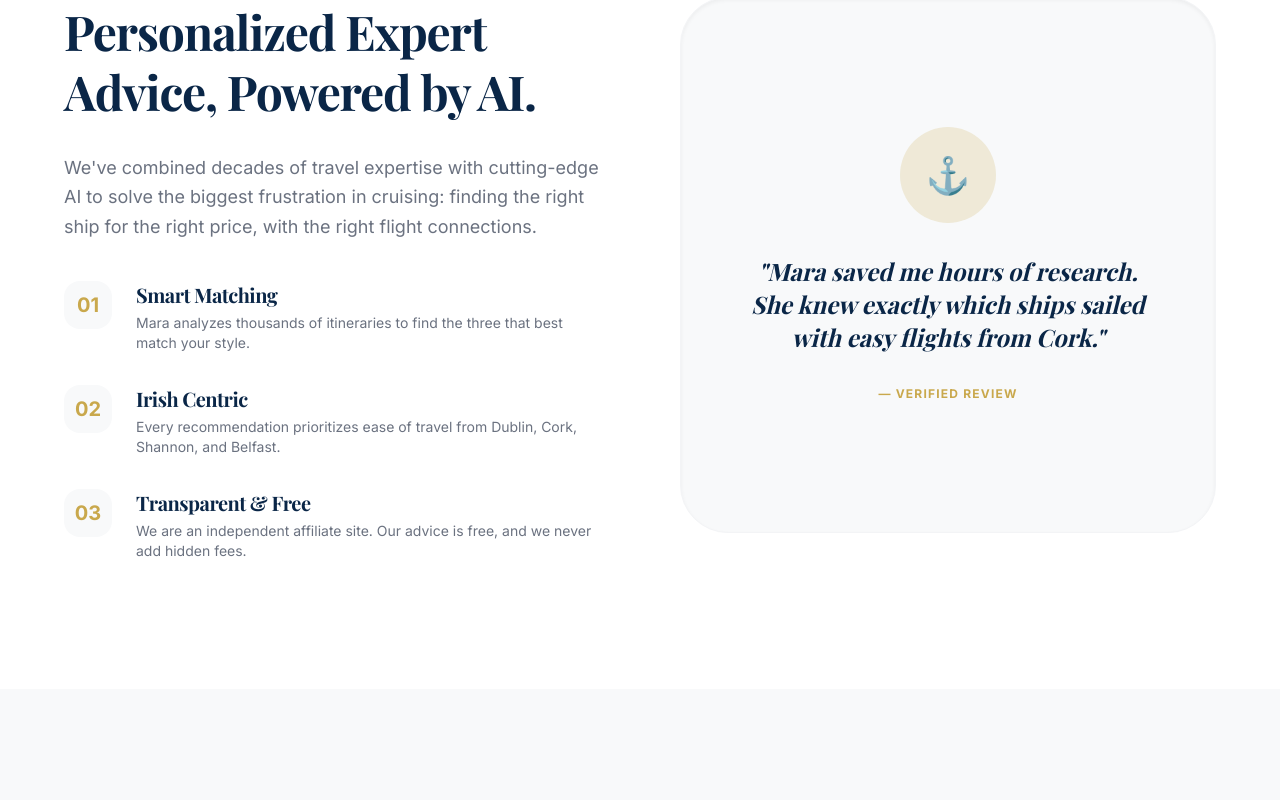
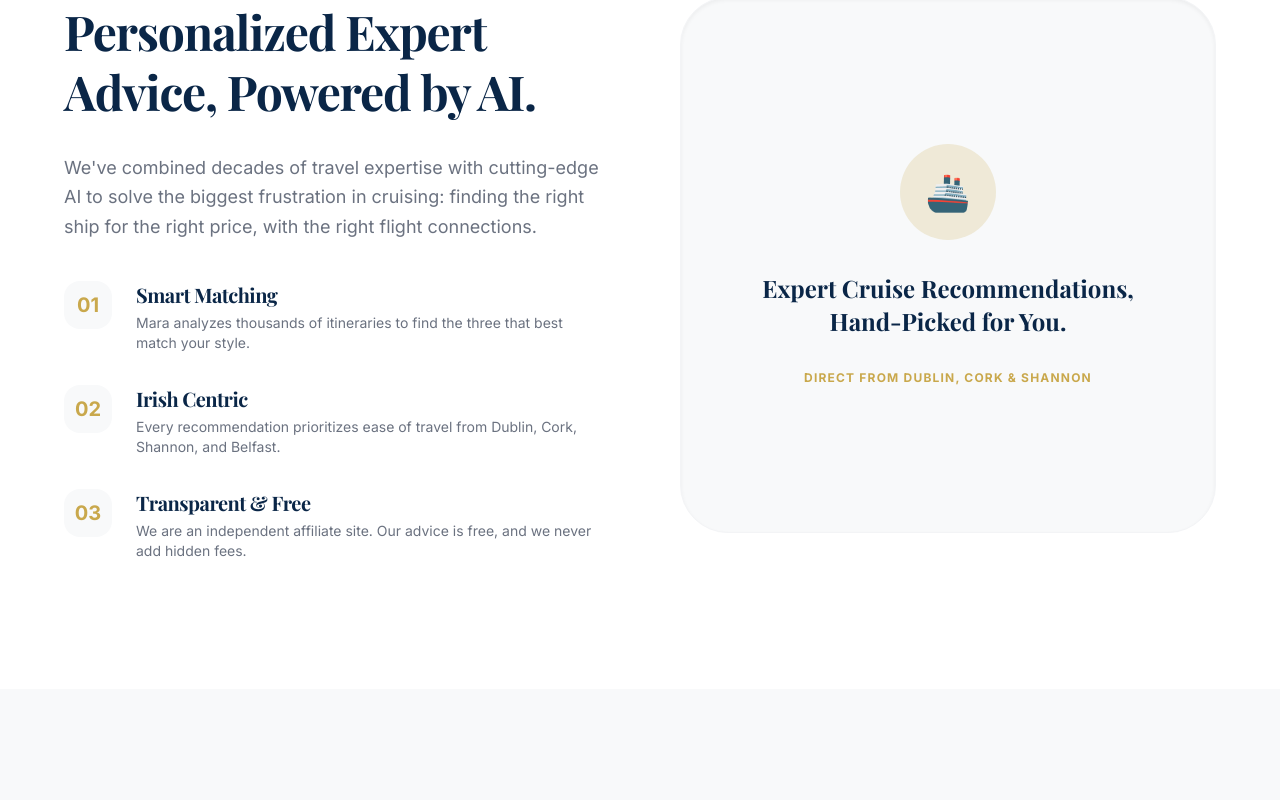
Before and after one commit to jkenny593-bit/Find-My-Cruise, a Next.js app: page / in a window 1280 px wide. Shown: the part 920-1720 px from the top of the page. Built offline with nearby package versions, Linux system fonts and the light colour scheme; no server answers; a web font is replaced by a local one.

Commit message:
Cleanup: Removed placeholder testimonials and updated river cruise imagery

```diff
--- a/app/page.tsx
+++ b/app/page.tsx
@@ -78,11 +78,11 @@ export default function Home() {
             </div>
             <div className="relative aspect-square bg-surface rounded-[3rem] overflow-hidden shadow-inner border border-gray-100 flex items-center justify-center p-16">
                <div className="text-center">
-                  <div className="w-24 h-24 bg-accent/20 rounded-full mx-auto mb-8 flex items-center justify-center text-4xl">⚓</div>
-                  <p className="text-2xl font-heading font-bold text-primary italic leading-snug">
-                    "Mara saved me hours of research. She knew exactly which ships sailed with easy flights from Cork."
+                  <div className="w-24 h-24 bg-accent/20 rounded-full mx-auto mb-8 flex items-center justify-center text-4xl">🚢</div>
+                  <p className="text-2xl font-heading font-bold text-primary leading-snug">
+                    Expert Cruise Recommendations, <br/> Hand-Picked for You.
                   </p>
-                  <p className="mt-8 text-accent font-bold tracking-widest uppercase text-xs">— Verified Review</p>
+                  <p className="mt-8 text-accent font-bold tracking-widest uppercase text-xs">Direct from Dublin, Cork & Shannon</p>
                </div>
             </div>
           </div>
@@ -110,7 +110,7 @@ export default function Home() {
               { name: 'Mediterranean', img: 'https://images.unsplash.com/photo-1548574505-5e239809ee19?auto=format&fit=crop&q=80&w=800' },
               { name: 'Caribbean', img: 'https://images.unsplash.com/photo-1599640842225-85d111c60e6b?auto=format&fit=crop&q=80&w=800' },
               { name: 'Norwegian Fjords', img: 'https://images.unsplash.com/photo-1516132006923-6cf348e5dee2?auto=format&fit=crop&q=80&w=800' },
-              { name: 'River Cruises', img: 'https://images.unsplash.com/photo-1629161750599-28cc6397f02d?auto=format&fit=crop&q=80&w=1200' }
+              { name: 'River Cruises', img: 'https://images.unsplash.com/photo-1473116763249-2faaef81ccda?auto=format&fit=crop&q=80&w=1200' }
             ].map((dest, i) => (
               <Link
                 key={i}
```
